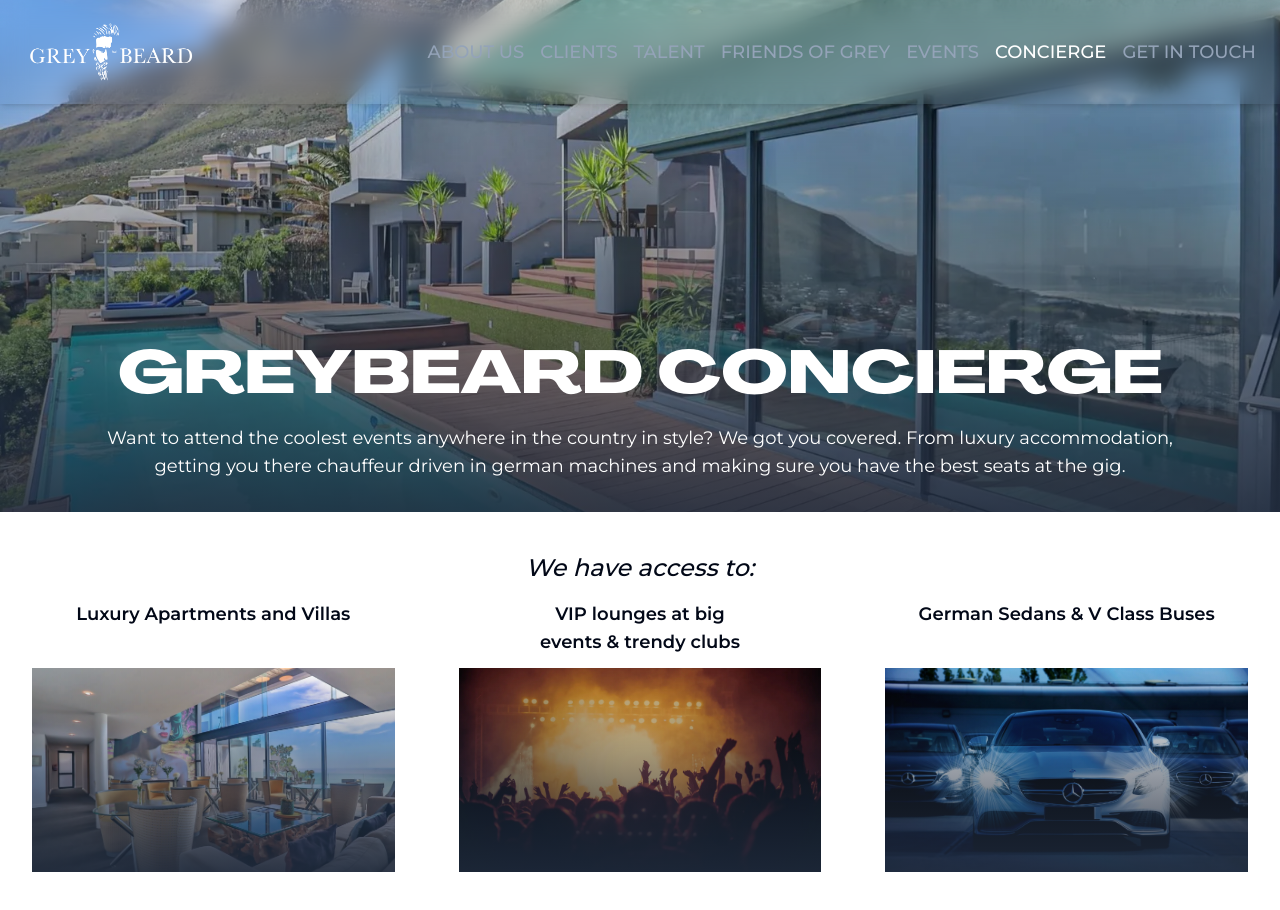
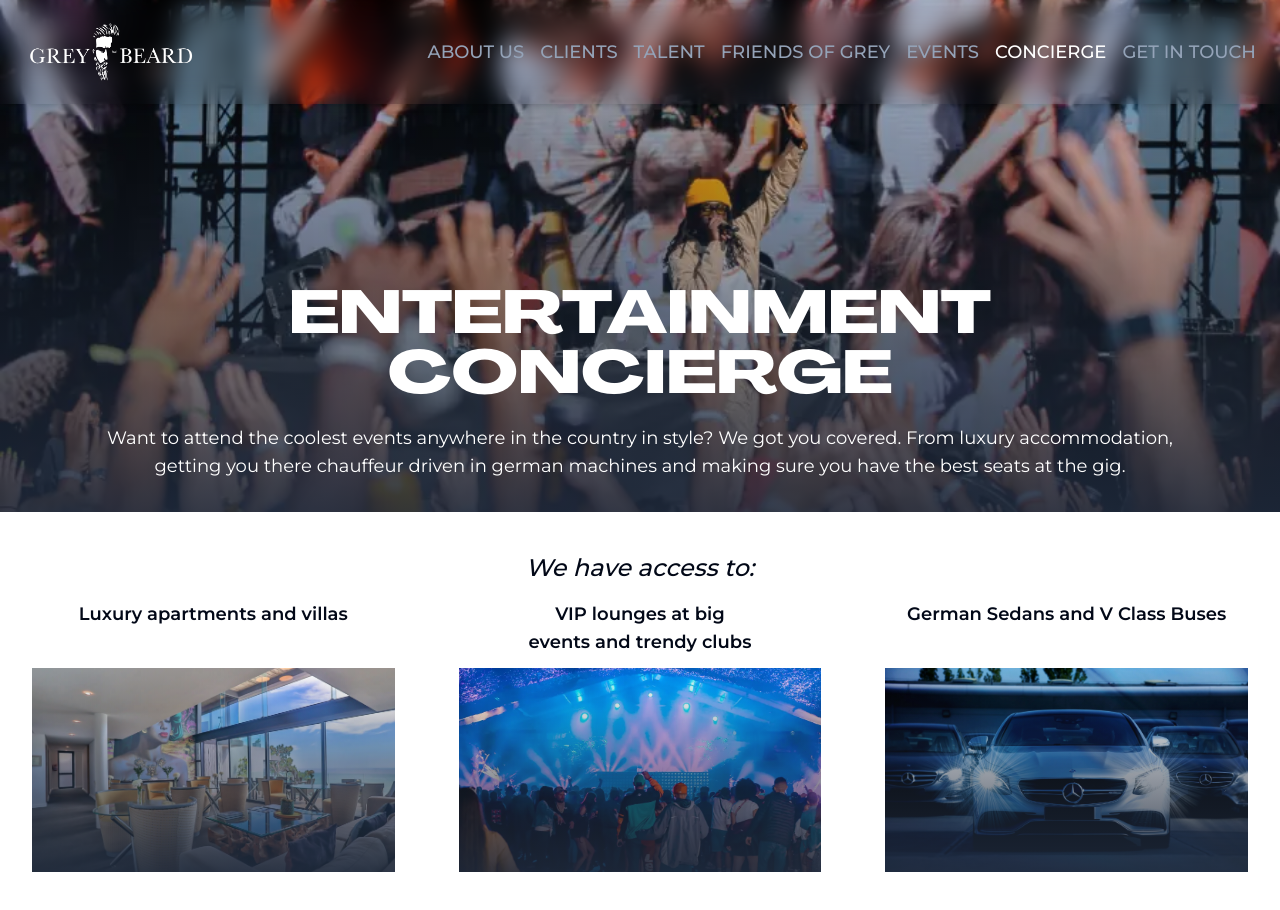
Before and after one commit to PhilaniNcube/greybeard, a Next.js app: page /concierge in a window 1280 px wide. Built offline with nearby package versions, Linux system fonts and the light colour scheme.

Commit message:
Update hero image and service names

```diff
--- a/app/concierge/_components/concierge-hero.tsx
+++ b/app/concierge/_components/concierge-hero.tsx
@@ -6,9 +6,9 @@
   return (
     <section className="relative">
       <Image
-        src="/images/pool.webp"
-        width={1980}
-        height={1053}
+        src="/images/concierge.webp"
+        width={900}
+        height={1350}
         alt="Hero Image"
         className="w-full aspect-[3/2] lg:aspect-[5/2] object-cover"
       />
@@ -19,7 +19,7 @@
               "text-4xl font-bold text-center text-white lg:text-6xl uppercase"
             , agrandir.className)}
           >
-            Greybeard Concierge
+            Entertainment Concierge
           </h1>
           <p className="mt-4 text-center text-white text-md lg:text-lg text-balance">
             Want to attend the coolest events anywhere in the country in style?
--- a/app/concierge/_components/concierge-services.tsx
+++ b/app/concierge/_components/concierge-services.tsx
@@ -4,15 +4,15 @@
 /* eslint-disable @next/next/no-img-element */
 const services =[
   {
-    name: "Luxury Apartments and Villas",
+    name: "Luxury apartments and villas",
     image: "images/apartment.webp",
   },
   {
-    name: "VIP lounges at big events & trendy clubs",
-    image: "images/party.webp",
+    name: "VIP lounges at big events and trendy clubs",
+    image: "images/lounge.webp",
   },
   {
-    name: "German Sedans & V Class Buses",
+    name: "German Sedans and V Class Buses",
     image: "images/cars.webp",
   },
 
@@ -27,7 +27,7 @@
           We have access to:
         </h2>
         <div className="grid grid-cols-1 gap-4 sm:grid-cols-2 md:grid-cols-3 md:gap-16">
-          {services.map((service, index) => (
+          {services.map((service) => (
             <div className="flex flex-col justify-between w-full group" key={service.name}>
               <h3 className="mb-3 text-lg font-semibold text-center text-balance line-clamp-2">
                 {service.name}
```
Also changed, not shown: public/images/concierge.webp (added), public/images/lounge.webp (added).
